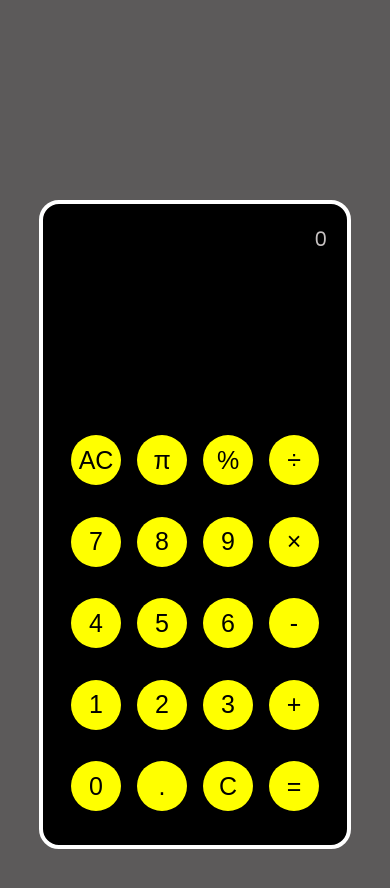
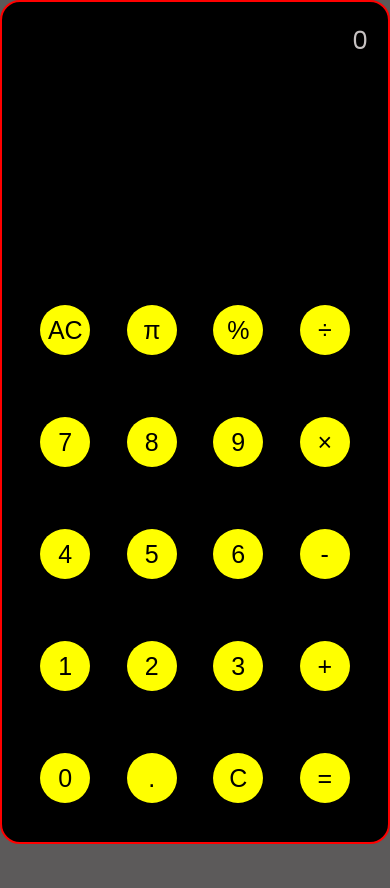
Before and after one commit to oluibk2020/calculator, a plain HTML site: page index.html in a window 390 px wide. After the commit the page ends 844 px from the top, so only its background shows below. Drawn offline with Linux system fonts and the light colour scheme.

Commit message:
third version

```diff
--- a/css/style.css
+++ b/css/style.css
@@ -22,8 +22,8 @@ html {
   background-color: black;
   padding: 2rem 2rem;
   color: white;
-  height: 55vh;
-  width: 38vw;
+  height: 100%;
+  width: 30rem;
   border-radius: 2rem;
   margin: 20rem auto;
   border: 4px solid white;
@@ -44,6 +44,7 @@ html {
   display: flex;
   flex-direction: column;
   height: 70%;
+  width: 100%;
 }
 .display.input{
     font-size: 2rem;
@@ -103,7 +104,34 @@ html {
 
 @media (max-width: 500px) {
     .main-container{
-        height: 100%;
-        width: 80%;
+        height: 100vh;
+        width: 100vw;
+        margin: 0;
+        border: 2px solid red;
+    }
+    .display-container{
+        height: 30%;
+    }
+    .sm-container{
+        height: 70%;
+    }
+    .container{
+        height: 20%;
+    }
+    .display.input{
+        height: 40%;
+        font-size: 2.5rem;
+    }
+    .display.output{
+        font-size: 4rem;
+        overflow: hidden;
     }
   }
+
+ /* tablet for card and footer  */
+@media screen and (min-width: 501px) and (max-width: 1000px){
+.main-container{
+    border: 2px solid green;
+    width: 30rem;
+}
+}
```
